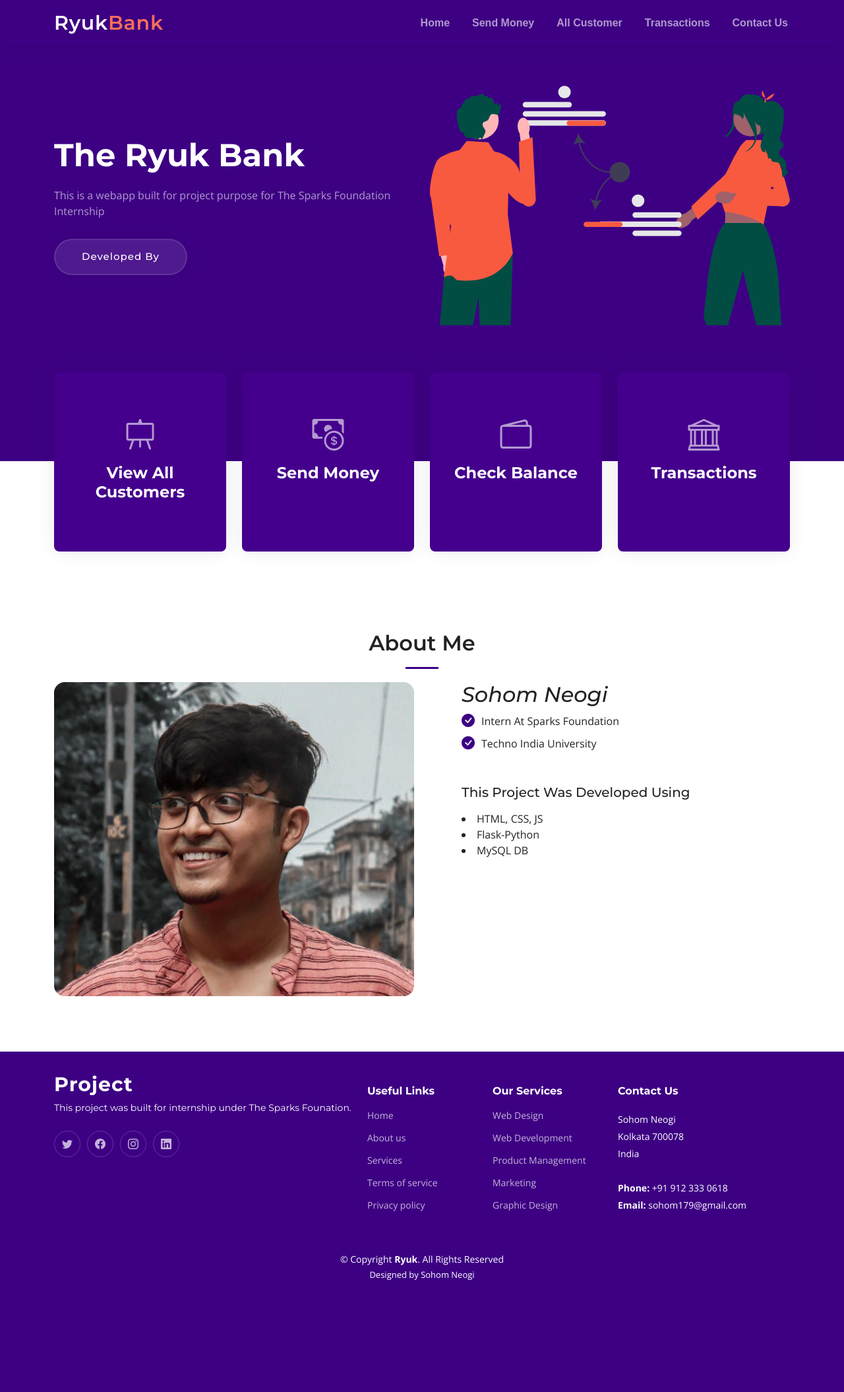
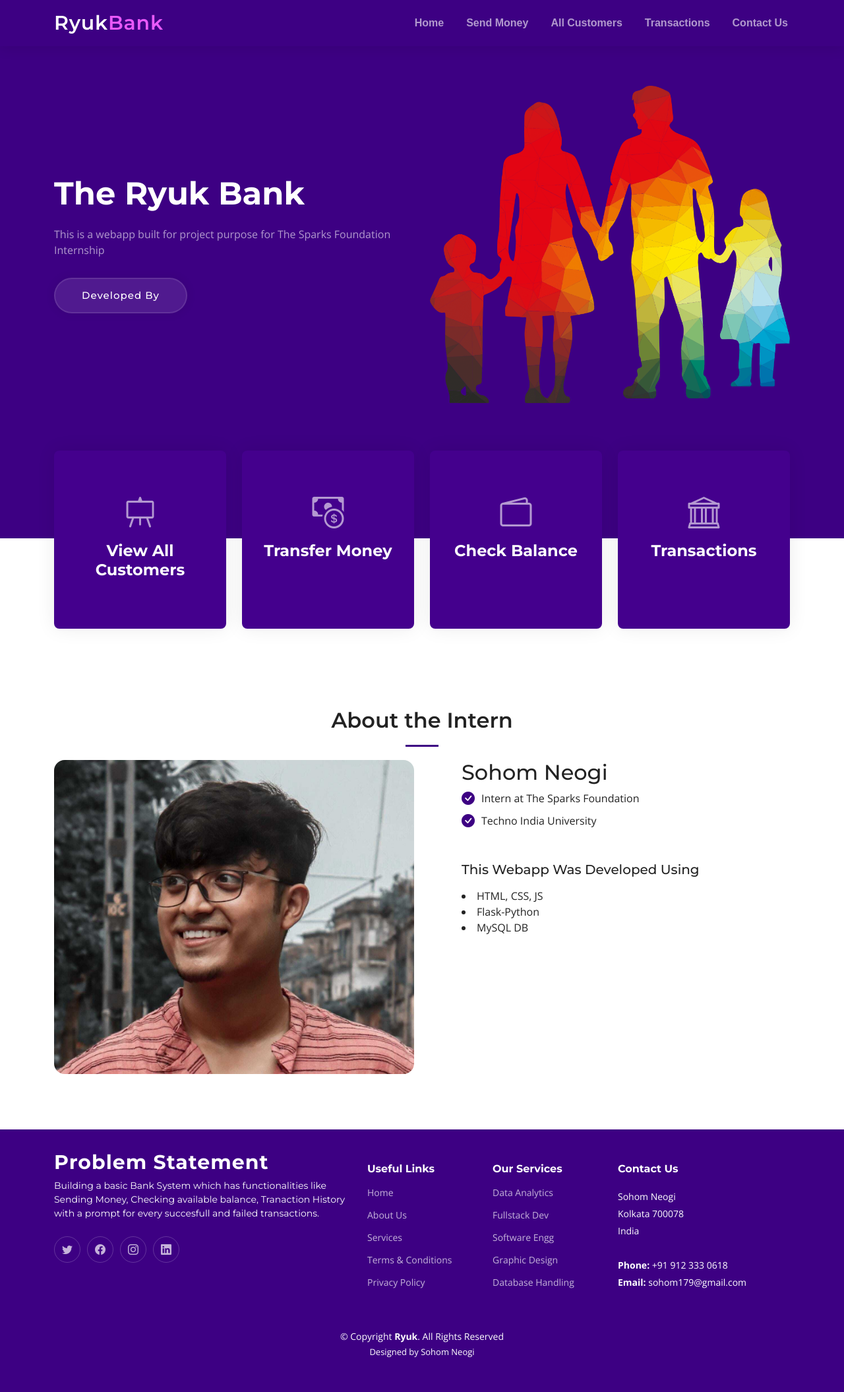
Before and after one commit to KingRyuK69/The-Sparks-Founation-Internship, a Flask app: page / in a window 1280 px wide. Shown: the whole page at 66% size. Before the commit the page ends 1941 px from the top, so only its background shows below. Run offline with Flask 3, Linux system fonts and the light colour scheme; parts of the project's set-up code (start-up, migrations or seed data) failed here and were passed over; some libraries are stand-ins or nearby versions.

Commit message:
changes_2

```diff
--- a/banking-tsf-master/static/assets/css/main.css
+++ b/banking-tsf-master/static/assets/css/main.css
@@ -26,7 +26,7 @@
 :root {
     --color-default: #222222;
     --color-primary: #3d0083;
-    --color-secondary: #f85a40;
+    --color-secondary: #f840d3;
 }
 
 
@@ -195,7 +195,7 @@
 }
 
 .scroll-top:hover {
-    background: rgba(248, 90, 64, 0.8);
+    background: rgba(245, 64, 248, 0.8);
     color: #fff;
 }
 
@@ -347,7 +347,7 @@
 }
 
 .header .logo h1 span {
-    color: #f96f59;
+    color: #e959f9;
 }
 
 .sticked-header-offset {
@@ -1079,7 +1079,7 @@
 }
 
 .testimonials .testimonial-item .stars i {
-    color: #ffc107;
+    color: #07fff7;
     margin: 0 1px;
 }
 
@@ -1520,7 +1520,7 @@
     height: 86px;
     width: 86px;
     border-radius: 50%;
-    background: #87c1bb;
+    background: #a387c1;
     transition: all 0.3s ease-out 0s;
     transform: translateZ(-1px);
 }
@@ -2616,7 +2616,7 @@
 }
 
 .blog .comments .reply-form .btn-primary:hover {
-    background-color: rgba(248, 90, 64, 0.8);
+    background-color: rgba(230, 64, 248, 0.8);
 }
 
 
--- a/banking-tsf-master/templates/allcust.html
+++ b/banking-tsf-master/templates/allcust.html
@@ -8,7 +8,7 @@
     <ul>
       <li><a href="/">Home</a></li>
       <li><a href="/sendmoney">Send Money</a></li>
-      <li><a href="/customer" >All Customer</a></li>
+      <li><a href="/customer" >All Customers</a></li>
       <li><a href="/transaction">Transactions</a></li>
       <li><a href="/contact">Contact Us</a></li>
 
@@ -18,7 +18,7 @@
 {% endblock navbar %}
 
 {% block body %}
-<div class="container" style="margin-top: 5%; padding:10px 80px 10px 80px; background-color: rgb(0,131,116)">
+<div class="container" style="margin-top: 5%; padding:10px 80px 10px 80px; background-color: #49009d">
     <div
         style="width:100%; background-color:rgba(0,0,0,.5); padding:10px 5px 5px 5px; border-radius:30px; box-shadow: 2px 2px 10px gray;">
         <h1 style=" color:white; text-align: center;">All Customers</h1>
@@ -34,7 +34,7 @@
 
 {% else %}
 
-<div class="card-body" style="background-color:rgb(0,131,116);" >
+<div class="card-body" style="background-color:#49009d;" >
     <div class="table-responsive">
         <table class="table table-bordered" id="dataTable" width="100%" cellspacing="0">
 
--- a/banking-tsf-master/templates/checkbal.html
+++ b/banking-tsf-master/templates/checkbal.html
@@ -8,7 +8,7 @@
     <ul>
       <li><a href="/">Home</a></li>
       <li><a href="/sendmoney">Send Money</a></li>
-      <li><a href="/customer" >All Customer</a></li>
+      <li><a href="/customer" >All Customers</a></li>
       <li><a href="/transaction">Transactions</a></li>
       <li><a href="/contact">Contact Us</a></li>
 
@@ -21,7 +21,7 @@
 {% include "message.html" %}
 
 
-<div class="container" style="margin-top: 10%; padding:10px 80px 10px 80px; background-color: rgb(0,131,116)">
+<div class="container" style="margin-top: 10%; padding:10px 80px 10px 80px; background-color: #49009d">
     <div
         style="width:100%; background-color:rgba(0,0,0,.5); padding:10px 5px 5px 5px; border-radius:30px; box-shadow: 2px 2px 10px gray;">
         <h1 style=" color:white; text-align: center;">Send Money</h1>
@@ -34,7 +34,7 @@
 
         <div class="form-group" >
         <input type="text" class="form-control mt-2"  placeholder="Your Account No"
-        style="border-radius:9px; background-color:#92e5db"
+        style="border-radius:9px; background-color:#49009d"
         name="accno" required>
         </div>
 
--- a/banking-tsf-master/templates/index.html
+++ b/banking-tsf-master/templates/index.html
@@ -48,7 +48,7 @@
         <ul>
           <li><a href="/">Home</a></li>
           <li><a href="/sendmoney">Send Money</a></li>
-          <li><a href="/customer">All Customer</a></li>
+          <li><a href="/customer">All Customers</a></li>
           <li><a href="/transaction">Transactions</a></li>
           <li><a href="/contact">Contact Us</a></li>
 
@@ -74,7 +74,7 @@
           </div>
         </div>
         <div class="col-lg-6 order-1 order-lg-2">
-          <img src="static/assets/img/hero-img.svg" class="img-fluid" alt="" data-aos="zoom-out" data-aos-delay="100">
+          <img src="static/assets/img/hero-img.png" class="img-fluid" alt="" data-aos="zoom-out" data-aos-delay="100">
         </div>
       </div>
     </div>
@@ -94,7 +94,7 @@
           <div class="col-xl-3 col-md-6" data-aos="fade-up" data-aos-delay="200">
             <div class="icon-box">
               <div class="icon"><i class="bi bi-cash-coin"></i></div>
-              <h4 class="title"><a href="/sendmoney" class="stretched-link">Send Money</a></h4>
+              <h4 class="title"><a href="/sendmoney" class="stretched-link">Transfer Money</a></h4>
             </div>
           </div>
           <!--End Icon Box -->
@@ -130,7 +130,7 @@
       <div class="container" data-aos="fade-up">
 
         <div class="section-header" >
-          <h2>About Me</h2>
+          <h2>About the Intern</h2>
         </div>
 
         <div class="row gy-4">
@@ -139,15 +139,15 @@
           </div>
           <div class="col-lg-6">
             <div class="content ps-0 ps-lg-5">
-              <h2 class="fst-italic">
+              <h2 class="fst-bold">
                 Sohom Neogi
               </h2>
               <ul>
-                <li><i class="bi bi-check-circle-fill"></i> Intern At Sparks Foundation</li>
+                <li><i class="bi bi-check-circle-fill"></i> Intern at The Sparks Foundation</li>
                 <li><i class="bi bi-check-circle-fill"></i> Techno India University</li>
               </ul>
               <br>
-               <h5> This Project Was Developed Using</h5>
+               <h5> This Webapp Was Developed Using</h5>
                 <p>
                   <li> HTML, CSS, JS </li>
                   <li> Flask-Python</li>
@@ -167,9 +167,9 @@
       <div class="row gy-4">
         <div class="col-lg-5 col-md-12 footer-info">
           <a href="index.html" class="logo d-flex align-items-center">
-            <span>Project </span>
+            <span>Problem Statement </span>
           </a>
-          <p>This project was built for internship under The Sparks Founation.</p>
+          <p>Building a basic Bank System which has functionalities like Sending Money, Checking available balance, Tranaction History with a prompt for every succesfull and failed transactions.</p>
           <div class="social-links d-flex mt-4">
             <a href="https://twitter.com/solavaels" class="twitter"><i class="bi bi-twitter"></i></a>
             <a href="https://www.facebook.com/sohom179" class="facebook"><i class="bi bi-facebook"></i></a>
@@ -182,21 +182,21 @@
           <h4>Useful Links</h4>
           <ul>
             <li><a href="#">Home</a></li>
-            <li><a href="#">About us</a></li>
+            <li><a href="#">About Us</a></li>
             <li><a href="#">Services</a></li>
-            <li><a href="#">Terms of service</a></li>
-            <li><a href="#">Privacy policy</a></li>
+            <li><a href="#">Terms & Conditions</a></li>
+            <li><a href="#">Privacy Policy</a></li>
           </ul>
         </div>
 
         <div class="col-lg-2 col-6 footer-links">
           <h4>Our Services</h4>
           <ul>
-            <li><a href="#">Web Design</a></li>
-            <li><a href="#">Web Development</a></li>
-            <li><a href="#">Product Management</a></li>
-            <li><a href="#">Marketing</a></li>
+            <li><a href="#">Data Analytics</a></li>
+            <li><a href="#">Fullstack Dev</a></li>
+            <li><a href="#">Software Engg</a></li>
             <li><a href="#">Graphic Design</a></li>
+            <li><a href="#">Database Handling</a></li>
           </ul>
         </div>
 
--- a/banking-tsf-master/templates/trans.html
+++ b/banking-tsf-master/templates/trans.html
@@ -8,7 +8,7 @@
     <ul>
       <li><a href="/">Home</a></li>
       <li><a href="/sendmoney">Send Money</a></li>
-      <li><a href="/customer" >All Customer</a></li>
+      <li><a href="/customer" >All Customers</a></li>
       <li><a href="/transaction">Transactions</a></li>
       <li><a href="/contact">Contact Us</a></li>
 
@@ -19,7 +19,7 @@
 
 {% block body %}
 
-<div class="container" style="margin-top: 5%; padding:10px 80px 10px 80px; background-color: rgb(0,131,116)">
+<div class="container" style="margin-top: 5%; padding:10px 80px 10px 80px; background-color: #49009d">
     <div
         style="width:100%; background-color:rgba(0,0,0,.5); padding:10px 5px 5px 5px; border-radius:30px; box-shadow: 2px 2px 10px gray;">
         <h1 style=" color:white; text-align: center;">Transaction</h1>
@@ -34,7 +34,7 @@
 
 {% else %}
 
-<div class="card-body" style="background-color:rgb(0,131,116)" >
+<div class="card-body" style="background-color:#49009d" >
     <div class="table-responsive">
         <table class="table table-bordered" id="dataTable" width="100%" cellspacing="0">
 
```
Also changed, not shown: banking-tsf-master/templates/base.html (+4 -4 lines), banking-tsf-master/templates/base1.html (+5 -5 lines), banking-tsf-master/templates/contact.html (+8 -1 lines), banking-tsf-master/templates/sendmoney.html (+5 -5 lines), banking-tsf-master/templates/ssend.html (+4 -4 lines), banking-tsf-master/static/assets/img/apple-touch-icon.png, banking-tsf-master/static/assets/img/favicon.png, banking-tsf-master/static/assets/img/hero-img.png (added), banking-tsf-master/static/assets/img/hero-img.svg (deleted).
